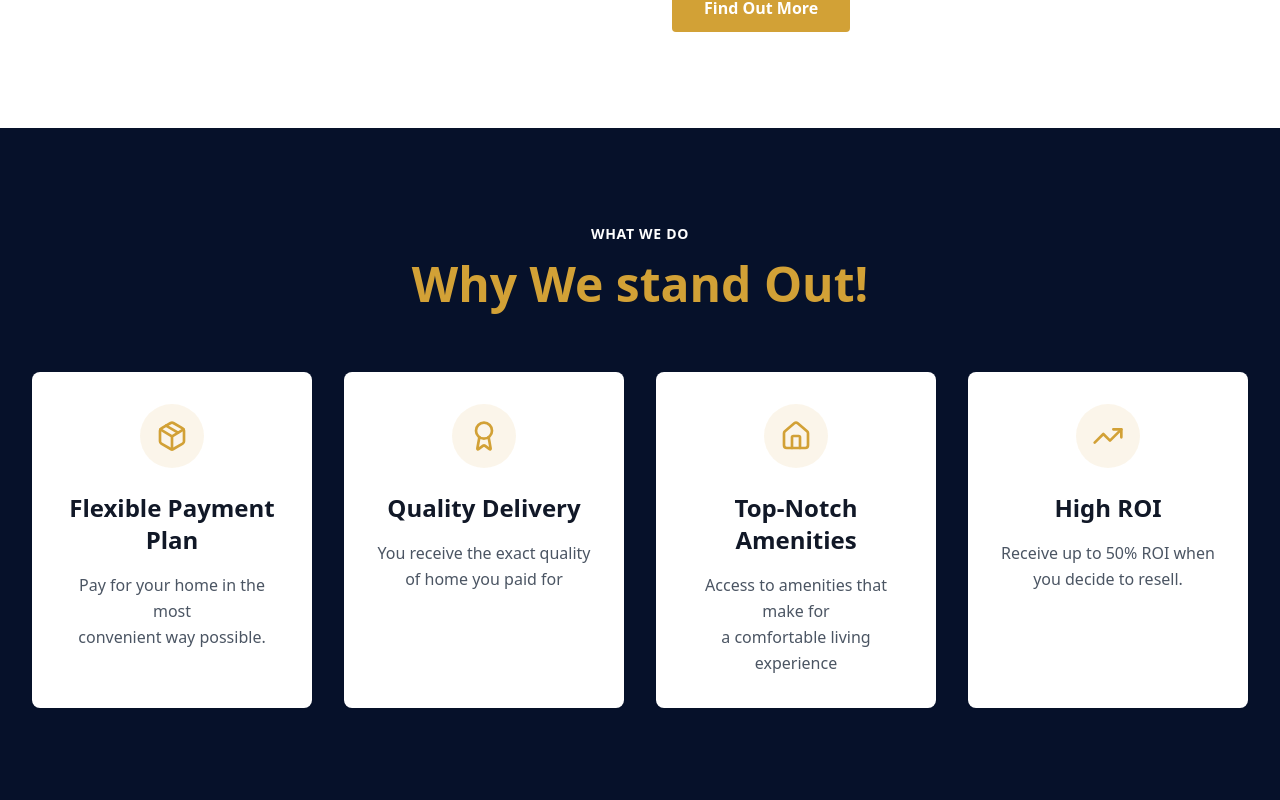
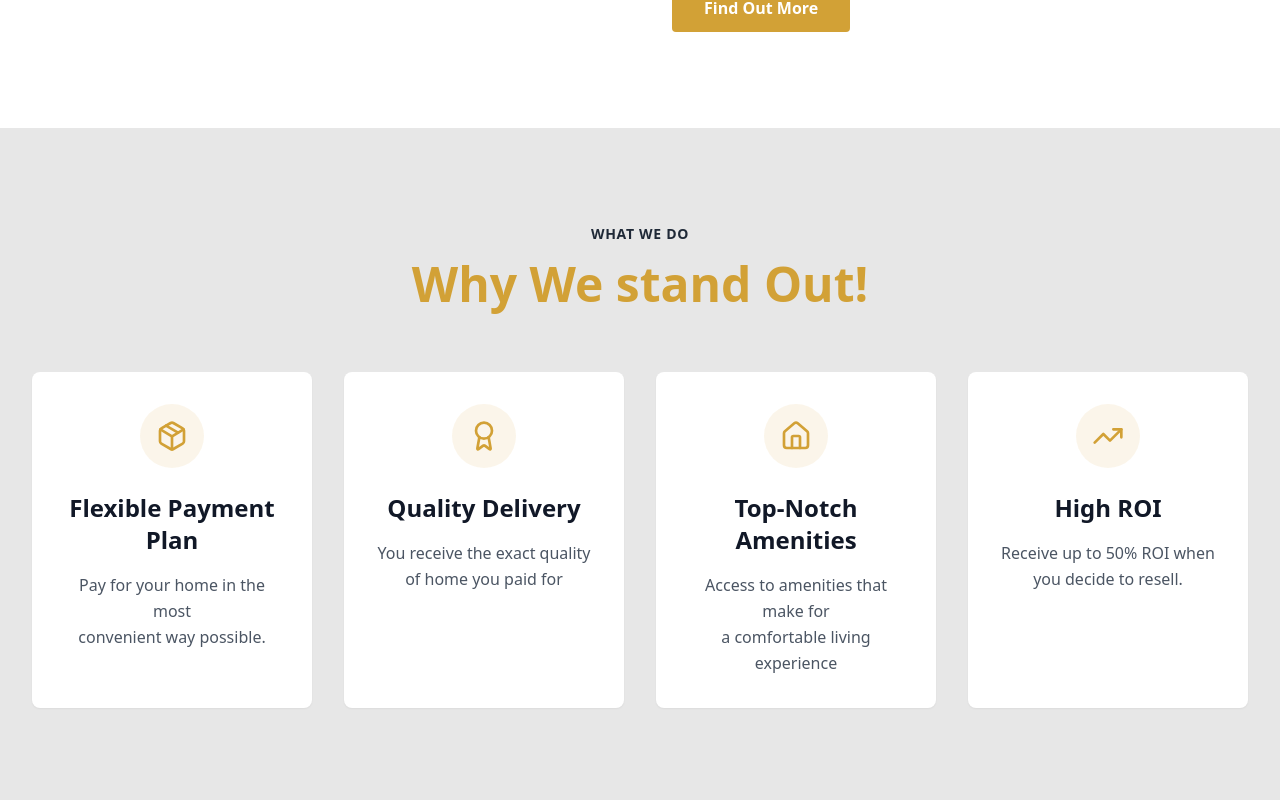
Before and after one commit to wonderfulguru1/ui-blueprint-duplicator, a React (Vite) app: page / in a window 1280 px wide. Shown: the part 1700-2500 px from the top of the page. Built offline with nearby package versions, Linux system fonts and the light colour scheme.

Commit message:
Refactor: Style What We Do section
Change the background color of the "What We Do" section to #e7e7e7.

```diff
--- a/src/components/CategoriesSection.tsx
+++ b/src/components/CategoriesSection.tsx
@@ -1,13 +1,12 @@
-
 import React from 'react';
 import { Package, Award, Home, TrendingUp } from 'lucide-react';
 
 export const CategoriesSection: React.FC = () => {
   return (
-    <section className="py-16 lg:py-24" style={{ backgroundColor: '#06112a' }}>
+    <section className="py-16 lg:py-24" style={{ backgroundColor: '#e7e7e7' }}>
       <div className="max-w-7xl mx-auto px-4 sm:px-6 lg:px-8">
         <div className="text-center mb-16">
-          <div className="text-sm font-semibold text-white uppercase tracking-wider mb-4">
+          <div className="text-sm font-semibold text-gray-800 uppercase tracking-wider mb-4">
             WHAT WE DO
           </div>
           <h2 className="text-3xl lg:text-4xl xl:text-5xl font-bold" style={{ color: '#D2A136' }}>
```
